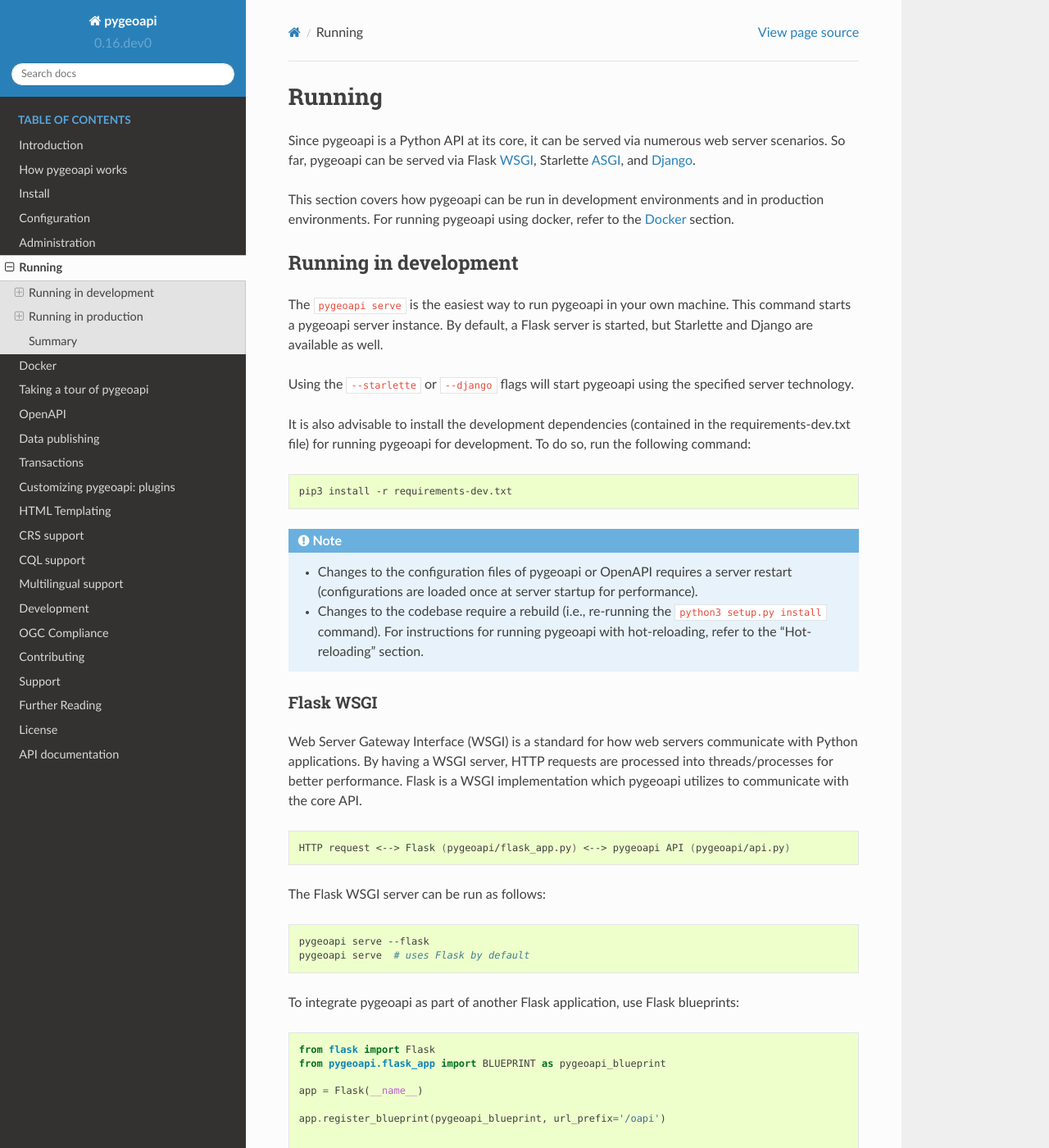
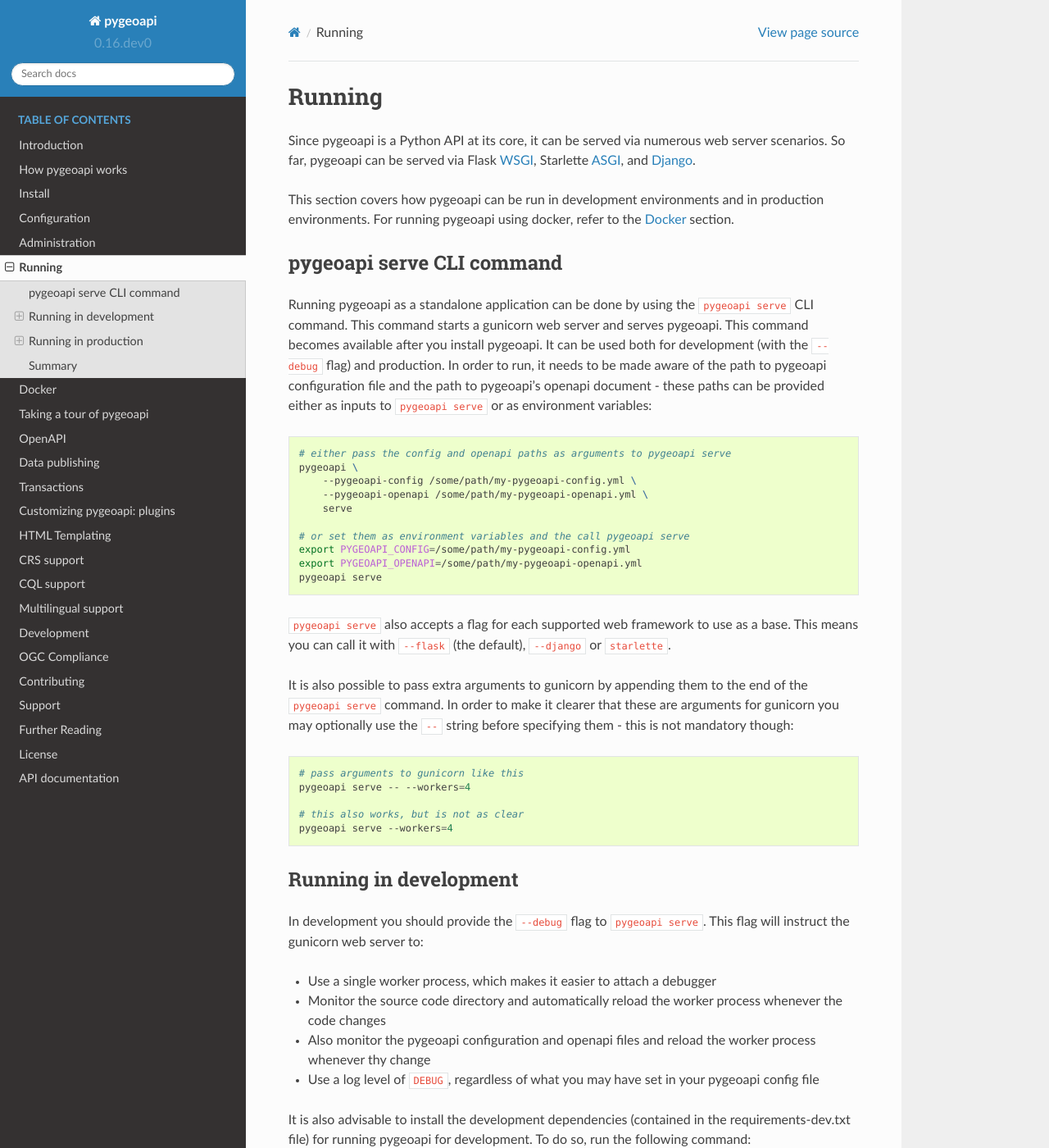
Before and after one commit to geopython/pygeoapi, a Sphinx documentation site: the page built from docs/source/running.rst, in a window 1280 px wide and 1400 px high. Shown: the whole window at 82% size. Built offline with Sphinx 7.4.7 and the Read the Docs theme 2.0.0, drawn with Linux system fonts in a browser that asks for light colours; some of the changed text lies outside the part shown.

Commit message:
Updated docs, Dockerfile and fixed reloading bugs with starlette_app.py

```diff
--- a/docs/source/running.rst
+++ b/docs/source/running.rst
@@ -9,14 +9,56 @@
 This section covers how pygeoapi can be run in development environments and in production environments.
 For running pygeoapi using docker, refer to the :ref:`running-with-docker` section.
 
+
+pygeoapi serve CLI command
+--------------------------
+
+Running pygeoapi as a standalone application can be done by using the ``pygeoapi serve`` CLI command. This command
+starts a gunicorn web server and serves pygeoapi.
+This command becomes available after you install pygeoapi. It can be used both for development (with the ``--debug``
+flag) and production. In order to run, it needs to be made aware of the path to pygeoapi configuration file and the
+path to pygeoapi's openapi document - these paths can be provided either as inputs to ``pygeoapi serve`` or as
+environment variables:
+
+.. code-block:: bash
+
+   # either pass the config and openapi paths as arguments to pygeoapi serve
+   pygeoapi \
+       --pygeoapi-config /some/path/my-pygeoapi-config.yml \
+       --pygeoapi-openapi /some/path/my-pygeoapi-openapi.yml \
+       serve
+
+   # or set them as environment variables and the call pygeoapi serve
+   export PYGEOAPI_CONFIG=/some/path/my-pygeoapi-config.yml
+   export PYGEOAPI_OPENAPI=/some/path/my-pygeoapi-openapi.yml
+   pygeoapi serve
+
+``pygeoapi serve`` also accepts a flag for each supported web framework to use as a base. This means you can call it
+with ``--flask`` (the default), ``--django`` or ``starlette``.
+
+It is also possible to pass extra arguments to gunicorn by appending them to the end of the ``pygeoapi serve`` command.
+In order to make it clearer that these are arguments for gunicorn you may optionally use the ``--`` string before
+specifying them - this is not mandatory though:
+
+.. code-block:: bash
+
+   # pass arguments to gunicorn like this
+   pygeoapi serve -- --workers=4
+
+   # this also works, but is not as clear
+   pygeoapi serve --workers=4
+
+
 Running in development
 ----------------------
 
-The ``pygeoapi serve`` is the easiest way to run pygeoapi in your own machine.
-This command starts a pygeoapi server instance. By default, a Flask server is started,
-but Starlette and Django are available as well.
+In development you should provide the ``--debug`` flag to ``pygeoapi serve``. This flag will instruct the gunicorn
+web server to:
 
-Using the ``--starlette`` or ``--django`` flags will start pygeoapi using the specified server technology.
+- Use a single worker process, which makes it easier to attach a debugger
+- Monitor the source code directory and automatically reload the worker process whenever the code changes
+- Also monitor the pygeoapi configuration and openapi files and reload the worker process whenever thy change
+- Use a log level of ``DEBUG``, regardless of what you may have set in your pygeoapi config file
 
 It is also advisable to install the development dependencies (contained in the requirements-dev.txt file) for running pygeoapi for
 development. To do so, run the following command:
@@ -26,9 +68,9 @@
    pip3 install -r requirements-dev.txt
 
 .. note::
-   * Changes to the configuration files of pygeoapi or OpenAPI requires a server restart (configurations are loaded once at server startup for performance).
 
    * Changes to the codebase require a rebuild (i.e., re-running the ``python3 setup.py install`` command). For instructions for running pygeoapi with hot-reloading, refer to the "Hot-reloading" section.
+
 
 Flask WSGI
 ^^^^^^^^^^
@@ -46,28 +88,63 @@
 
 .. code-block:: bash
 
+   # uses flask by default
+   pygeoapi serve
+
+   # you can also be explicit
    pygeoapi serve --flask
-   pygeoapi serve  # uses Flask by default
 
-To integrate pygeoapi as part of another Flask application, use Flask blueprints:
+
+To integrate pygeoapi as part of another Flask application, use the provided pygeoapi Flask blueprint.
+
+The pygeoapi flask blueprint expects to be able to find a ``PYGEOAPI`` key in the  flask app's ``config`` object. This
+config key is expected to be a dictionary and to contain at least the following keys:
+
+- ``api`` - This should store an instance of ``pygeoapi.api.API``
 
 .. code-block:: python
 
-   from flask import Flask
+   # my-custom-flask-app.py
+   import flask
+
+   import pygeoapi.util
    from pygeoapi.flask_app import BLUEPRINT as pygeoapi_blueprint
+   from pygeoapi.api import API
 
-   app = Flask(__name__)
+   pygeoapi_config = pygeoapi.util.get_config_from_path(Path('example-config.yml'))
+   pygeoapi_openapi = pygeoapi.util.get_openapi_from_path(Path('example-openapi.yml'))
 
-   app.register_blueprint(pygeoapi_blueprint, url_prefix='/oapi')
-
+   app = flask.Flask(__name__)
+   app.config['PYGEOAPI'] = {
+       'api': API(
+           config=pygeoapi_config,
+           openapi=pygeoapi_openapi,
+       )
+   }
+   app.register_blueprint(pygeoapi_blueprint, url_prefix='/my-pygeoapi')
 
    @app.route('/')
    def hello_world():
-       return 'Hello, World!'
+
+       # inside a flask route you can retrieve the pygeoapi API object
+       # from the app configuration
+       pygeoapi_config = flask.current_app.config['PYGEOAPI']['api'].config
+       description = pygeoapi_config['metadata']['identification']['title']['en']
+       return (
+           f'<h1>Hi this is a pygeoapi-enabled flask app</h1>'
+           f'<p>Oh, and the pygeoapi server description is: {description}</p>'
+       )
 
 
+The application above can be run, for example, with:
+
+.. code-block:: bash
+
+   gunicorn my-flask-app:app --bind 0.0.0.0:5000
+
 As a result, your application will be available at http://localhost:5000/ and pygeoapi will be available
-at http://localhost:5000/oapi
+at http://localhost:5000/my-pygeoapi
+
 
 Starlette ASGI
 ^^^^^^^^^^^^^^
@@ -92,29 +169,62 @@
 
    pygeoapi serve --starlette
 
-To integrate pygeoapi as part of another Starlette application:
+To integrate pygeoapi as part of another Starlette application you can use the factory function
+defined in ``pygeoapi.starlette_app``, which returns an ASGI application which can be mounted onto
+your own starlette app:
 
 
 .. code-block:: python
 
+   # my-custom-starlette-app.py
    from starlette.applications import Starlette
-   from starlette.responses import PlainTextResponse
+   from starlette.responses import HTMLResponse
    from starlette.routing import Route
-   from pygeoapi.starlette_app import app as pygeoapi_app
+
+   from pygeoapi.starlette_app import create_app
 
 
    async def homepage(request):
-       return PlainTextResponse('Hello, World!')
-
-   app = Starlette(debug=True, routes=[
-       Route('/', homepage),
-   ])
-
-   app.mount('/oapi', pygeoapi_app)
+       # inside a starlette route, you can retrieve the pygeoapi API object
+       # for this you need to get a hold of the relevant mount and extract it
+       # from the mount's app.state.PYGEOAPI variable
+       pygeoapi_mount = [m for m in request.app.routes if m.name == 'pygeoapi'][0]
+       pygeoapi_ = pygeoapi_mount.app.state.PYGEOAPI
+       return HTMLResponse(
+           f'<h1>This is a uber fantastichen pygeoapi-enabled starlette app</h1>'
+           f'<p>Oh, and the pygeoapi server description is: '
+           f'{pygeoapi_.config["metadata"]["identification"]["title"]["en"]}</p>'
+       )
 
 
+   pygeoapi_app = create_app('example-config.yml', 'example-openapi.yml')
+
+   app = Starlette(
+       debug=True,
+       routes=[
+           Route('/', homepage),
+       ]
+   )
+
+   app.mount('/my-pygeoapi', pygeoapi_app, name='pygeoapi')
+
+
+The application above can be run, for example, with:
+
+.. code-block:: bash
+
+   gunicorn my-starlette-app:app --worker-class pygeoapi.starlette_app.PygeoapiUvicornWorker --bind 0.0.0.0:5000
+
 As a result, your application will be available at http://localhost:5000/ and pygeoapi will be available
-at http://localhost:5000/oapi
+at http://localhost:5000/my-pygeoapi
+
+.. note::
+   In the above code snippet we provided the ``--worker-class pygeoapi.starlette_app.PygeoapiUvicornWorker`` flag.
+   This custom pygeoapi worker exists specifically to overcome a bug in gunicorn whereby reloading does not work
+   when used with uvicorn - read more about it here:
+
+   https://github.com/benoitc/gunicorn/issues/2339
+
 
 Django
 ^^^^^^
@@ -150,12 +260,21 @@
    from django.contrib import admin
    from django.urls import path, include
 
-   from pygeoapi.django_pygeoapi import urls as pygeoapi_urls
+   from pygeoapi.django_ import urls as pygeoapi_urls
 
    urlpatterns = [
       path('admin/', admin.site.urls),
       path('sample-project/', include(pygeoapi_urls)),
    ]
+
+Additionally, the django settings module is expected to contain the following:
+
+.. code-block:: python
+
+   PYGEOAPI_CONFIG = None  # replace with the contents of pygeoapi configuration file
+   PYGEOAPI_OPENAPI = None  # replace with the contents of pygeoapi openapi document
+   API_RULES = None  # replace with an instance of pygeoapi.models.config.APIRules
+   APPEND_SLASH = None
 
 
 This integration can be seen in the provided example Django project. Refer to `examples/django/sample_project/README.md`
@@ -188,7 +307,8 @@
 Running in production
 ---------------------
 
-Running ``pygeoapi serve`` in production is not recommended or advisable.  Preferred options are described below.
+Running pygeoapi in production can also be achieved by using ``pygeoapi serve``, just remember to not include
+the ``--debug`` flag.
 
 .. seealso::
    :ref:`running-with-docker` for container-based production installations.
@@ -203,12 +323,11 @@
 
 .. code-block:: python
 
-   import os
-
-   os.environ['PYGEOAPI_CONFIG'] = '/path/to/my-pygeoapi-config.yml'
-   os.environ['PYGEOAPI_OPENAPI'] = '/path/to/my-pygeoapi-openapi.yml'
-
-   from pygeoapi.flask_app import APP as application
+   from pygeoapi.flask_app import create_app
+   application = create_app(
+       pygeoapi_config_path='/path/to/my-pygeoapi-config.yml'
+       pygeoapi_openapi_path='/path/to/my-pygeoapi-openapi.yml'
+   )
 
 Now configure in Apache:
 
@@ -233,14 +352,12 @@
 Gunicorn
 ^^^^^^^^
 
-`Gunicorn`_ (for UNIX) is one of several Python WSGI HTTP servers that can be used for production environments.
+`Gunicorn`_ (for UNIX) is one of several Python WSGI HTTP servers that can be used for production environments,
+and ``pygeoapi serve`` already make use of it.
 
 .. code-block:: bash
 
    HTTP request --> WSGI or ASGI server (gunicorn) <--> Flask or Starlette (pygeoapi/flask_app.py or pygeoapi/starlette_app.py) <--> pygeoapi API
-
-.. note::
-   Gunicorn is as easy to install as ``pip3 install gunicorn``
 
 .. note::
    For a complete list of WSGI server implementations, see the `WSGI server list`_.
@@ -249,14 +366,15 @@
 Gunicorn and Flask
 ^^^^^^^^^^^^^^^^^^
 
-Gunicorn and Flask is simple to run:
+Gunicorn and Flask is simple to run. As mentioned above, ``pygeoapi serve`` also accepts gunicorn parameters. For
+example, for running with 4 workers:
 
 .. code-block:: bash
 
-   gunicorn pygeoapi.flask_app:APP
+   pygeoapi serve -- --workers=4
 
 .. note::
-   For extra configuration parameters like port binding, workers, and logging please consult the `Gunicorn settings`_.
+   For extra gunicorn configuration parameters please consult the `Gunicorn settings`_.
 
 
 Gunicorn and Starlette
@@ -270,7 +388,8 @@
 
 .. code-block:: bash
 
-   gunicorn pygeoapi.starlette_app:app -w 4 -k uvicorn.workers.UvicornWorker
+   pygeoapi serve --starlette -- --workers=4
+
 
 .. note::
    Uvicorn is as easy to install as ``pip3 install uvicorn``
```
Also changed, not shown: other parts of docs/source/running.rst (+1 -1 lines), pygeoapi/__init__.py (+6 -4 lines), 4 other files.
